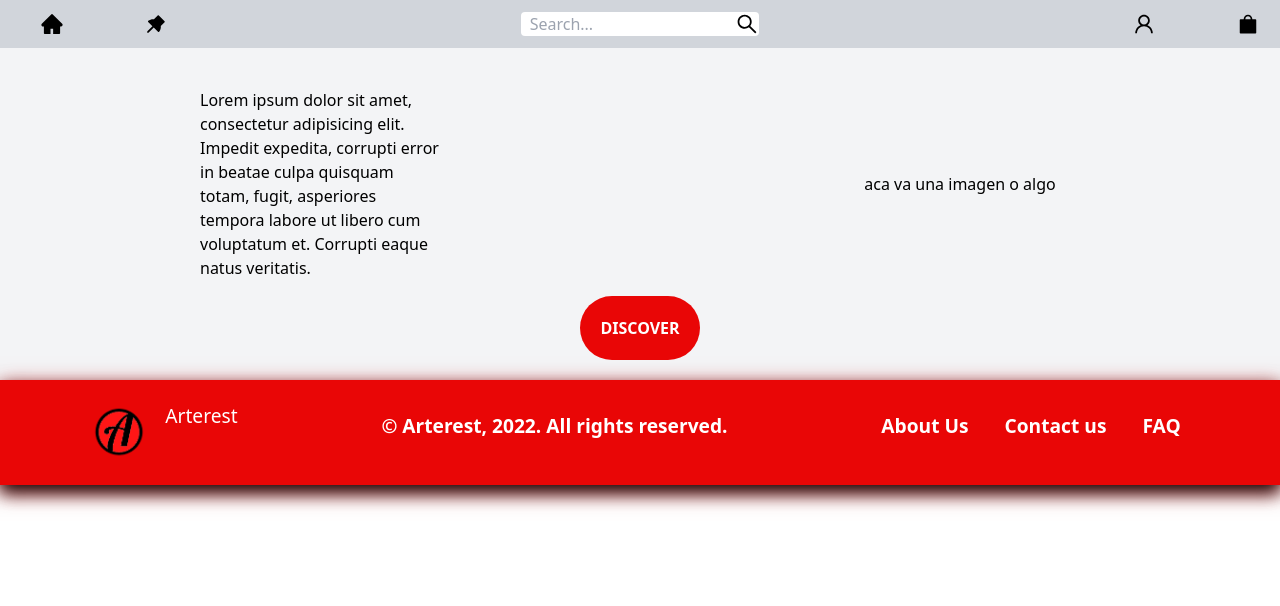
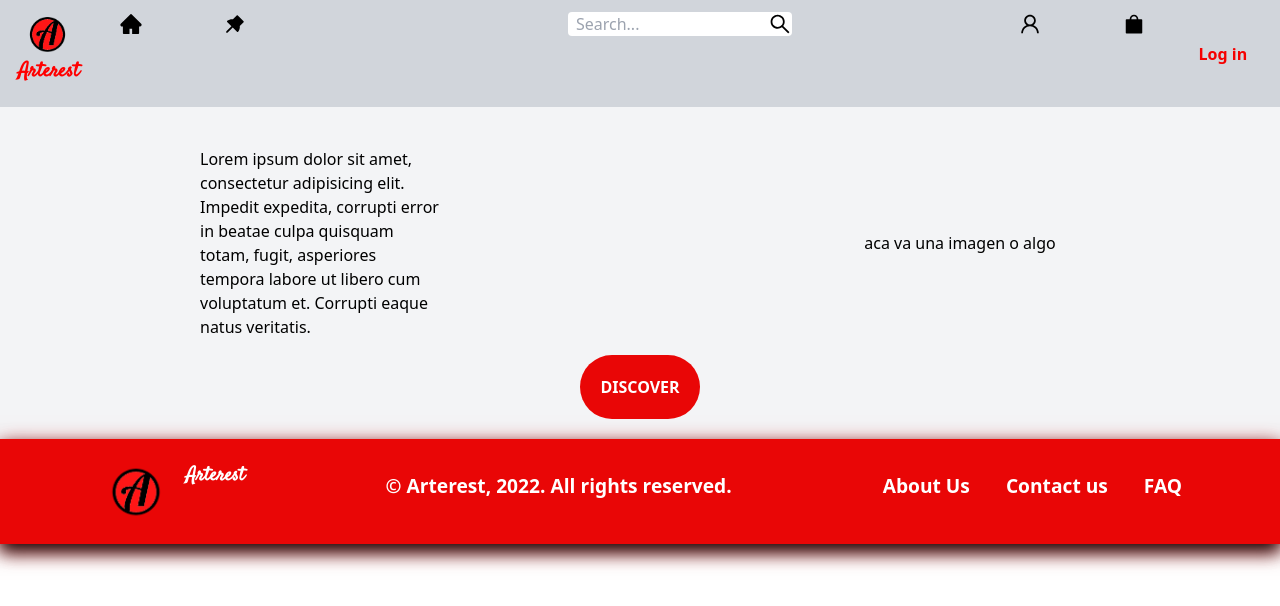
Before and after one commit to AleHP333/Arterest-frontend, a React (Create React App) app: page / in a window 1280 px wide. Shown: the top 606 px of the page. Built offline with nearby package versions, Linux system fonts and the light colour scheme.

Commit message:
[buttons for log/in/out added in navbar]

```diff
--- /dev/null
+++ b/src/components/NavBar/NavBar.css
@@ -0,0 +1,114 @@
+@import url('https://fonts.googleapis.com/css2?family=Satisfy&display=swap');
+
+.sticky-top {
+    margin-bottom: .5em !important;
+}
+.box{
+    box-shadow: 0 8px 16px 0 rgba(0, 0, 0, 0.89), 0 6px 20px 0 rgba(236, 9, 9, 0.767);
+}
+.navbar-brand {
+    color: #ff0000 !important;
+    font-family: 'Satisfy', cursive !important;
+    font-size: 20px !important;
+    font-weight: 600 !important;
+    text-transform: none !important;
+    margin-left :18px;
+
+}
+.navbarLogo{
+    margin-left :25px;
+}
+.navbar {
+    text-transform: none !important;
+}
+
+.nav-link {
+    color: rgb(2, 2, 2) !important;
+    margin:10px;
+    font-size: 1.2rem;
+    font-weight: 900 !important;
+}
+
+.nav-link:hover {
+    color: #f7f7f7 !important;
+}
+
+.btn-outline-success {
+    color: #f50101 !important;
+    border-color: #ffffff !important;
+    font-weight: 900 !important;
+    text-transform: none !important;
+    font-size: 1rem;
+    padding: 0.6em .8em !important;
+    margin-right: 20px !important;
+    margin: 20px;
+}
+
+.btn-outline-success:hover {
+    color: white !important;
+    background-color: #ff0909 !important;
+    margin-right: 20px !important;
+    border-radius: 4px;
+    margin: 20px;
+}
+
+.btn-outline-success:focus {
+    box-shadow: none !important;
+    background-color: #fa0202 !important;
+    color: white !important;
+    margin: 20px;
+}
+.btn-outline-secondary{
+    color: #f50101 !important;
+    border-color: #ffffff !important;
+    font-weight: 900 !important;
+    text-transform: none !important;
+    font-size: 1rem;
+    padding: 0.6em .8em !important;
+    margin-right: 20px !important;
+    margin: 20px;
+
+}
+.btn-outline-secondary{
+    box-shadow: none !important;
+    background-color: #ff0000 !important;
+    color: white !important;
+    border-radius: 4px;
+    margin: 20px;
+
+}
+.btn-outline-success:hover {
+    color: white !important;
+    background-color: #ff0909 !important;
+    margin-right: 20px !important;
+    border-radius: 4px;
+    margin: 20px;
+}
+
+
+.ProfileImg {
+    height: 50px;
+    border-radius: 50%;
+    margin: 10px;
+    margin-left:25px;
+}
+
+.Loading {
+    color: red;
+}
+
+
+
+.sellStyle{
+    cursor: pointer;
+    font-weight: 900 !important;
+    font-size: 1.4rem !important;
+    color: #169E85 !important;
+    transition: all 0.3s !important;
+    stroke: #0f7461 !important;
+}
+
+.dropDown{
+    font-size: 1.2rem;
+    font-weight: 900;
+}
--- a/src/components/NavBar/NavBar.jsx
+++ b/src/components/NavBar/NavBar.jsx
@@ -1,13 +1,32 @@
 import React from "react";
 import { Link } from "react-router-dom";
+import { useAuth0 } from '@auth0/auth0-react';
 import Searchbar from "../Searchbar/Searchbar";
 import { AiFillShopping } from "react-icons/ai";
 import { AiFillPushpin } from "react-icons/ai";
 import { AiFillHome, AiOutlineUser } from "react-icons/ai";
+import { NavDropdown } from "react-bootstrap";
+import art_logo from '../../pages/Assets/logoArterest2.png'
+import Login from "../Login/Login";
+import Logout from "../Logout/Logout";
+import './NavBar.css';
+
+
+
+
 
 export default function NavBar() {
+  const { user, isAuthenticated, isLoading } = useAuth0()
+
+
   return (
-    <nav class="flex flex-row justify-between w-full py-3 bg-gray-300">
+    <nav className=" box flex flex-row justify-between w-full py-3 bg-gray-300">
+       <div className="d-flex me-5">
+                        <img className="navbarLogo" src={art_logo} alt="Arterest" width="45" height='45' />
+                        <Link className="navbar-brand" to="/">
+                            Arterest
+                        </Link>
+                    </div>
       <div class="flex w-1/3 justify-start">
         <Link to="/home" class="ml-10 text-2xl">
           <AiFillHome />
@@ -26,6 +45,17 @@ export default function NavBar() {
         <Link to="/cart" class="mr-5 text-2xl">
           <AiFillShopping />
         </Link>
+
+        {isAuthenticated ?
+                    <>
+                        <img className="ProfileImg" src={user.picture} alt="user" referrerPolicy="no-referrer" />
+                        <NavDropdown title={user.nickname} id="navbarScrollingDropdown">
+                            {/* <NavDropdown.Item href='/profile/data' className="dropDown" >Personal Data</NavDropdown.Item>
+                            <NavDropdown.Item href='/profile/my-products' className="dropDown" >My Products</NavDropdown.Item> */}
+                        </NavDropdown>
+                        <Logout/>
+                    </>
+                    : (!isLoading && <Login />)}
       </div>
     </nav>
   );
```
